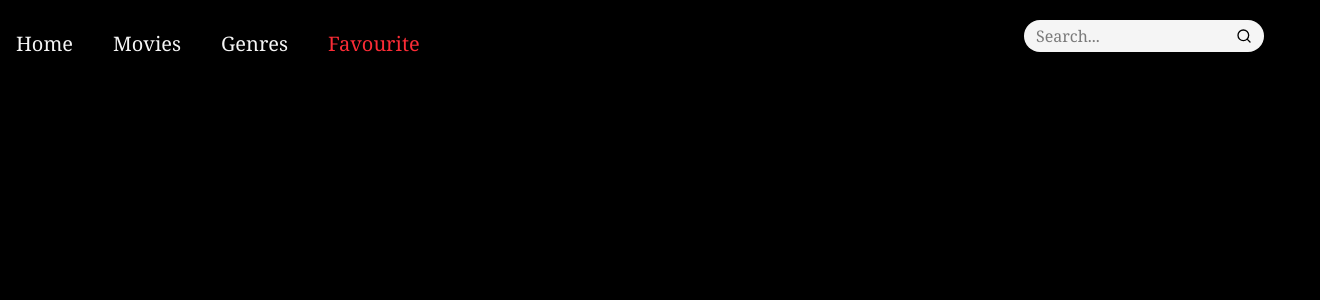
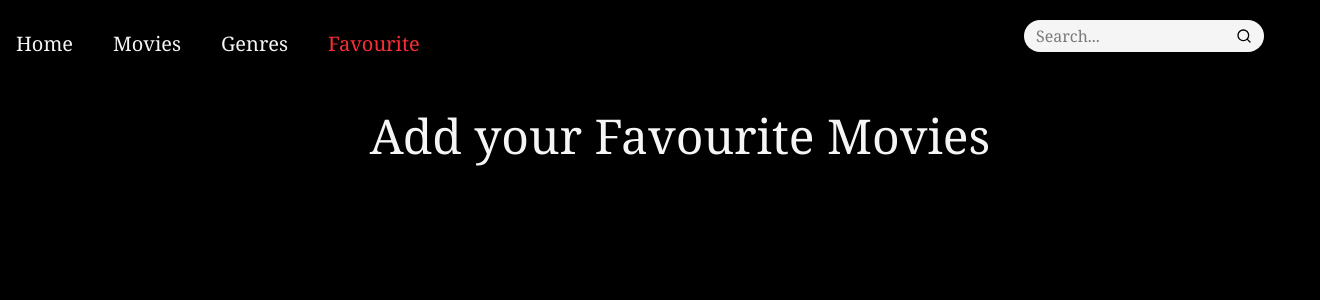
Before and after one commit to Ak-Aryan005/MovieBox, a React (Vite) app: page /Favourite in a window 1280 px wide. Shown: the top 300 px of the page, 1320 px wide, since content can reach past the window. Built offline with nearby package versions, Linux system fonts and the light colour scheme.

Commit message:
Update Favourite.jsx

```diff
--- a/src/pages/Favourite.jsx
+++ b/src/pages/Favourite.jsx
@@ -7,7 +7,7 @@ function Favourite() {
   return (
     <div>
 
-      {fav.length===1? <p className='w-full h-full md:text-5xl flex mt-8 justify-center md:m-10 ' >Add your Favourite Movies</p> :""}
+      {fav.length===0? <p className='w-full h-full md:text-5xl flex mt-8 justify-center md:m-10 ' >Add your Favourite Movies</p> :""}
       <div  id='style-4' className='text-amber-50 md:ml-16 m-3 mt-5 justify-center  flex flex-wrap   gap-3'    >
          {
       fav?  fav.map((data,index)=>
```
